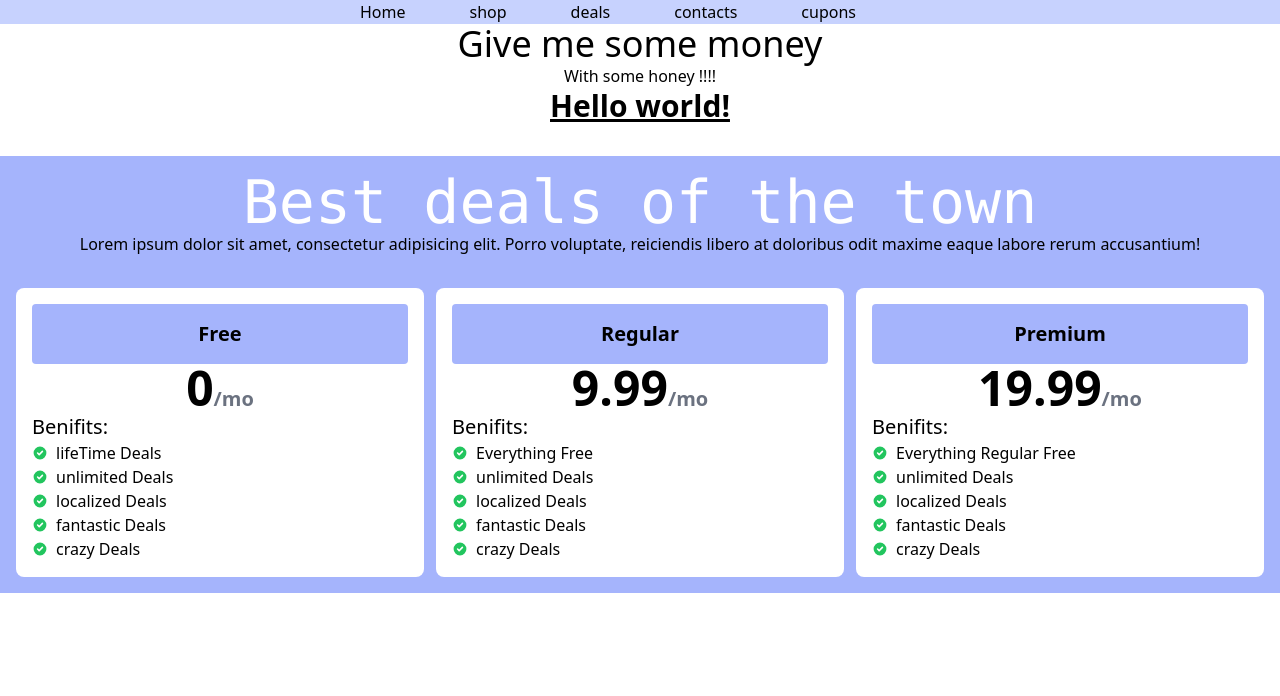
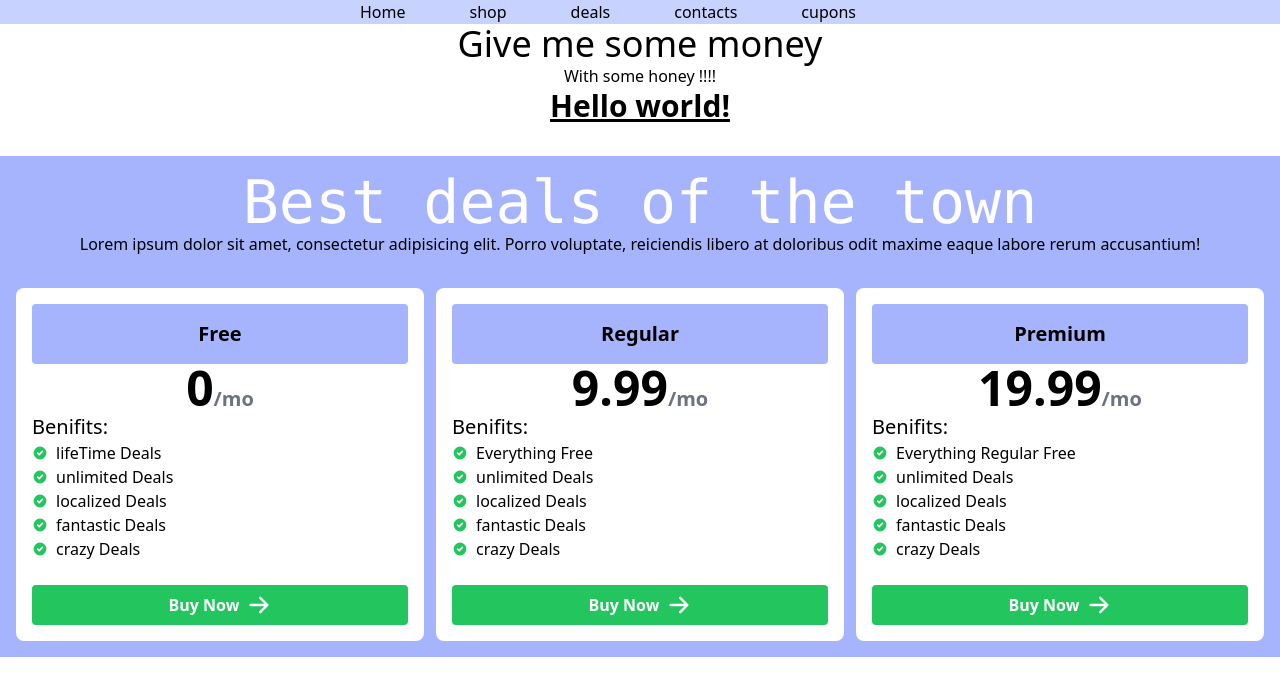
Before and after one commit to capmahin/tailwind-pricing-club, a React (Create React App) app: page / in a window 1280 px wide. Shown: the top 696 px of the page. Built offline with nearby package versions, Linux system fonts and the light colour scheme.

Commit message:
add a button

```diff
--- a/src/components/PricingOption/PricingOPtion.js
+++ b/src/components/PricingOption/PricingOPtion.js
@@ -1,3 +1,4 @@
+import { ArrowRightIcon } from "@heroicons/react/solid";
 import React from "react";
 import Benefit from "../Benefit/Benefit";
 
@@ -16,6 +17,9 @@ const PricingOPtion = (props) => {
           <Benefit benefit={benefit}></Benefit>
         ))}
       </div>
+      <button className="bg-green-500 flex justify-center w-full py-2 rounded mt-6 text-white hover:text-green-800 font-bold">
+        Buy Now <ArrowRightIcon className="w-6 h-6 ml-2"></ArrowRightIcon>
+      </button>
     </div>
   );
 };
```
